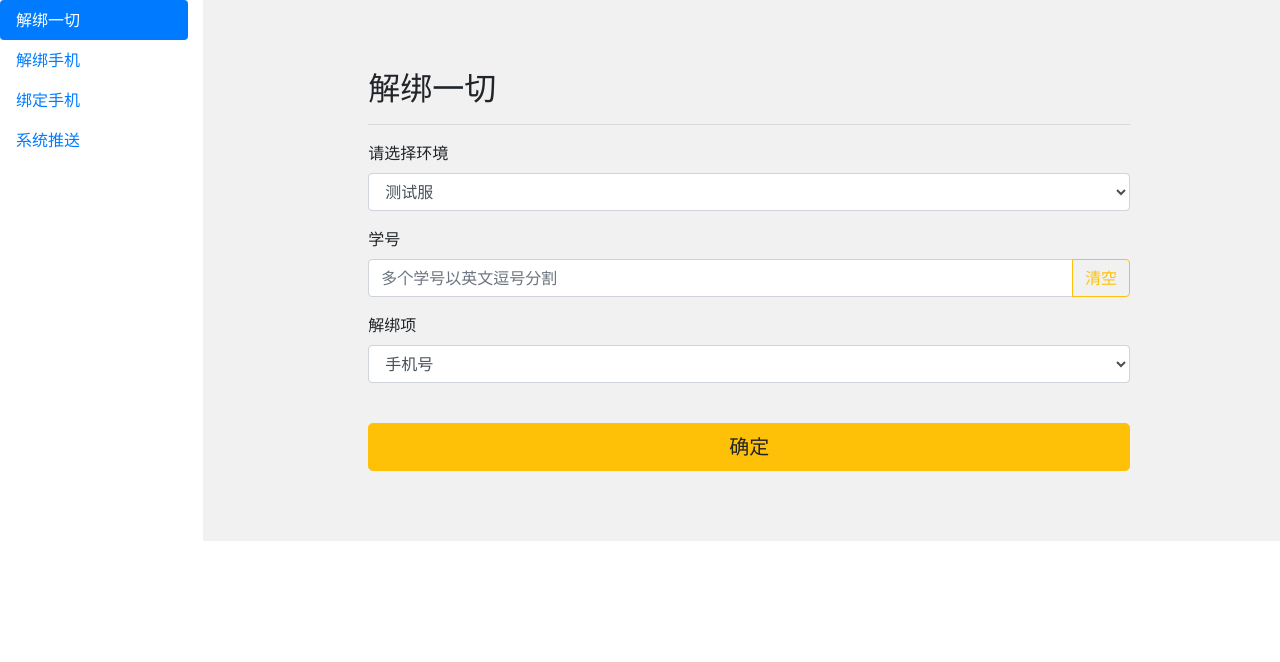
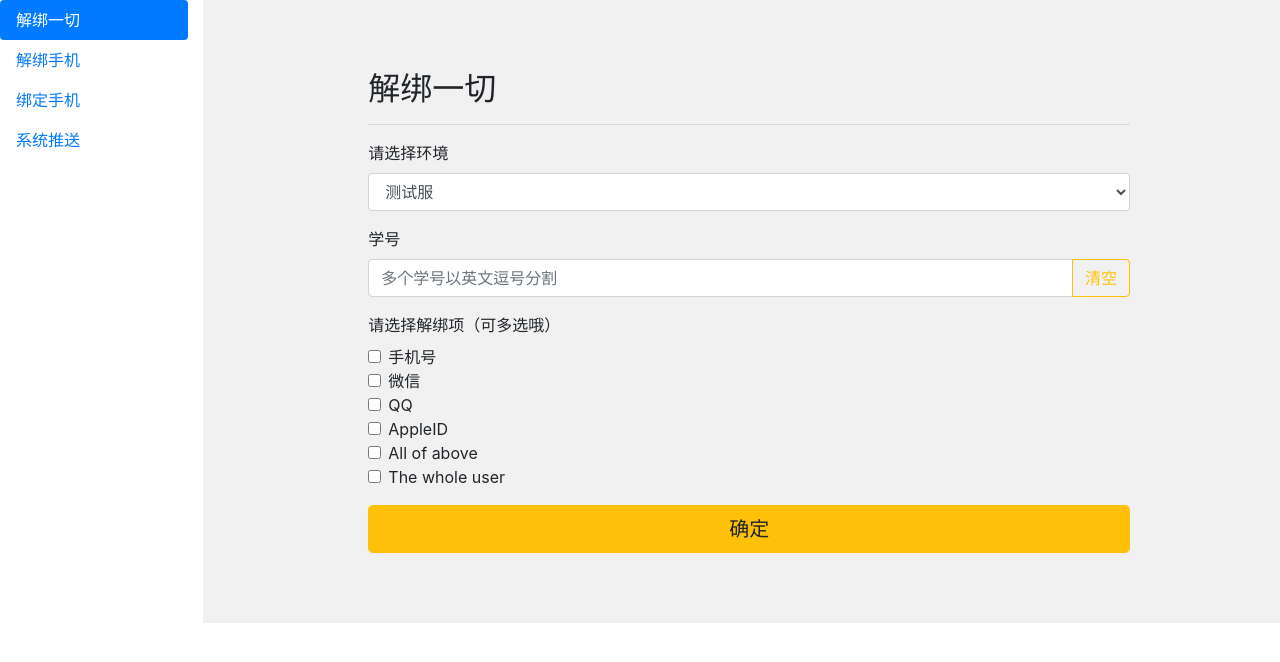
Before and after one commit to h-gj/ob-dev-tools, a React (Create React App) app: page / in a window 1280 px wide. Shown: the top 662 px of the page. Built offline with nearby package versions, Linux system fonts and the light colour scheme; the HTML template or start-up script is replaced by a standard one.

Commit message:
Feat: add bulk operation support for unbinding stuffs

```diff
--- a/src/components/bindPhoneNum.jsx
+++ b/src/components/bindPhoneNum.jsx
@@ -134,7 +134,7 @@ class BindPhoneNum extends React.Component {
               onChange={
                 this.handleBindSno
               }
-              placeholder="多个手机号以英文逗号分割"
+              placeholder="请输入学号"
               required></Form.Control>
           </Form.Group>
           <br></br>
--- a/src/components/unbindStuff.jsx
+++ b/src/components/unbindStuff.jsx
@@ -11,16 +11,23 @@ class UnbindStuff extends React.Component {
     super(props);
     this.state = {
       value: "",
-      stuff: "phone_num",
+      stuffs: "",
       env: "test",
-      baseUrl: "https://test-api.duckdake.com"
+      baseUrl: "https://test-api.duckdake.com",
+      phone_num_selected: false,
+      wx_selected: false,
+      qq_selected: false,
+      ap_selected: false,
+      all_selected: false,
+      user_selected: false,
     };
 
     this.handleChange = this.handleChange.bind(this);
     this.handleSubmit = this.handleSubmit.bind(this);
-    this.handleUnbind = this.handleUnbind.bind(this);
     this.handleEnv = this.handleEnv.bind(this);
     this.handleClear = this.handleClear.bind(this);
+    this.handleUnbindItemsChange = this.handleUnbindItemsChange.bind(this);
+
   }
 
   handleChange(event) {
@@ -42,23 +49,47 @@ class UnbindStuff extends React.Component {
   handleSubmit(event) {
     event.preventDefault();
     const SNO = this.state.value;
-    const stuff = this.state.stuff;
+    let stuffs = this.state.stuffs;
+    const wx_selected = this.state.wx_selected;
+    const qq_selected = this.state.qq_selected;
+    const ap_selected = this.state.ap_selected;
+    const phone_num_selected = this.state.phone_num_selected;
+    const all_selected = this.state.all_selected;
+    const user_selected = this.state.user_selected;
 
-    if (stuff === 'user') {
-      const confirm = window.confirm(`确定要删除${SNO}这个用户吗？`);
+    if(wx_selected) {
+      stuffs += 'wx,'
+    }
+    if(qq_selected) {
+      stuffs += 'qq,'
+    }
+    if(ap_selected) {
+      stuffs += 'ap,'
+    }
+    if(phone_num_selected) {
+      stuffs += 'phone_num,'
+    }
+    if(all_selected) {
+      stuffs += 'qq,wx,ap,phone_num,'
+    }
+    if(user_selected) {
+      stuffs += 'user,'
+    }
+    if(stuffs === '') {
+      this.popUpToast("不选择解绑项，给你解绑个🔨")
+      return
+    }
+
+    if (user_selected === true) {
+      const confirm = window.confirm(`你确定要删除${SNO}吗？`);
       if (confirm !== true) {
         return;
       }
     }
 
-    if (SNO === '10000' && stuff === 'user') {
-      this.popUpToast("10000号你也敢删？");
-      return
-    }
-
     const url = `${
       this.state.baseUrl
-    }/api/client/user/account/unbind-stuffs?SNO=${SNO}&stuff=${stuff}`;
+    }/api/client/user/account/unbind-stuffs?SNO=${SNO}&stuffs=${stuffs}`;
 
     axios.get(url).then((res) => {
       if (res.data.code === 2000) {
@@ -67,10 +98,6 @@ class UnbindStuff extends React.Component {
         this.popUpToast(res.data.message);
       }
     });
-  }
-
-  handleUnbind(event) {
-    this.setState({stuff: event.target.value});
   }
 
   handleEnv(event) {
@@ -85,6 +112,35 @@ class UnbindStuff extends React.Component {
       baseUrl = "http://localhost:8000";
     }
     this.setState({env: env, baseUrl: baseUrl});
+  }
+
+  handleUnbindItemsChange(item) {
+    console.log('Check box changed.');
+    let selectedItemToFlip = {}
+    switch (item) {
+      case 'qq':
+        selectedItemToFlip['qq_selected'] = !this.state.qq_selected;
+        break;
+      case 'wx':
+        selectedItemToFlip['wx_selected'] = !this.state.wx_selected;
+        break;
+      case 'ap':
+        selectedItemToFlip['ap_selected'] = !this.state.ap_selected;
+        break;
+      case 'phone_num':
+        selectedItemToFlip['phone_num_selected'] = !this.state.phone_num_selected;
+        break;
+      case 'all':
+        selectedItemToFlip['all_selected'] = !this.state.all_selected;
+        break;
+      case 'user':
+        selectedItemToFlip['user_selected'] = !this.state.user_selected;
+        break;
+      default:
+        break;
+    }
+    this.setState(selectedItemToFlip);
+    console.log('selectedItemToFlip:', selectedItemToFlip)
   }
 
   handleClear(event) {
@@ -142,23 +198,15 @@ class UnbindStuff extends React.Component {
             </InputGroup>
           </Form.Group>
 
-          <Form.Group controlId="exampleForm.ControlSelect1">
-            <Form.Label>解绑项</Form.Label>
-            <Form.Control as="select"
-              value={
-                this.state.stuff
-              }
-              onChange={
-                this.handleUnbind
-            }>
-              <option value="phone_num">手机号</option>
-              <option value="wx">微信</option>
-              <option value="qq">QQ</option>
-              <option value="ap">AppleID</option>
-              <option value="user">整个用户（删除）</option>
-            </Form.Control>
+          <Form.Group controlId="formBasicCheckbox">
+            <Form.Label>请选择解绑项（可多选哦）</Form.Label>
+            <Form.Check type="checkbox" label="手机号" defaultChecked={this.state.phone_num_selected} onChange={() => this.handleUnbindItemsChange('phone_num')} />
+            <Form.Check type="checkbox" label="微信" defaultChecked={this.state.wx_selected} onChange={() => this.handleUnbindItemsChange('wx')}/>
+            <Form.Check type="checkbox" label="QQ" defaultChecked={this.state.qq_selected} onChange={() => this.handleUnbindItemsChange('qq')}/>
+            <Form.Check type="checkbox" label="AppleID" defaultChecked={this.state.ap_selected} onChange={() => this.handleUnbindItemsChange('ap')}/>
+            <Form.Check type="checkbox" label="All of above" defaultChecked={this.state.all_selected} onChange={() => this.handleUnbindItemsChange('all')}/>
+            <Form.Check type="checkbox" label="The whole user" defaultChecked={this.state.user_selected} onChange={() => this.handleUnbindItemsChange('user')}/>
           </Form.Group>
-          <br></br>
           <Button variant="warning" type="submit" size="lg" block>
             确定
           </Button>
```
